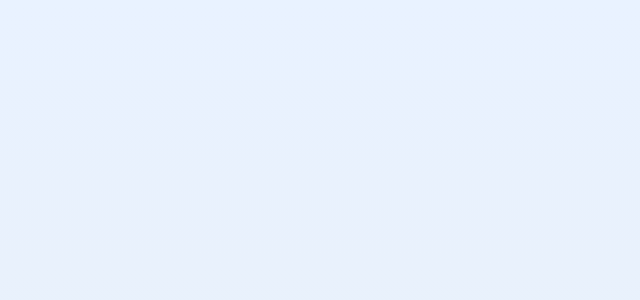
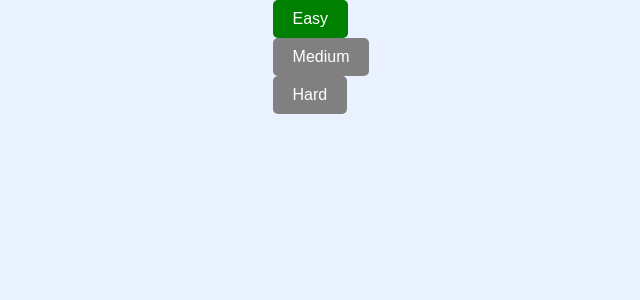
Before and after one commit to TobiasPfeil02/hangman-game, a Vue app: page /settings in a window 1280 px wide. Shown: the top 300 px of the page, without its empty margins (319-959 px from the left). Built offline with nearby package versions, Linux system fonts and the light colour scheme; the HTML template or start-up script is replaced by a standard one.

Commit message:
added difficulty to game state and buttons

```diff
--- a/src/stores/game.ts
+++ b/src/stores/game.ts
@@ -1,4 +1,5 @@
 import { defineStore } from 'pinia'
+import type { Difficulty } from '@/types/difficulty.enum.ts'
 
 export const useGameStore = defineStore('game', {
   state: () => ({
@@ -10,6 +11,7 @@ export const useGameStore = defineStore('game', {
     maxAttempts: 6,
     timer: 30,
     wordLength: 0,
+    difficulty: 'easy' as Difficulty,
   }),
   actions: {
     setWord(newWord: string) {
@@ -23,6 +25,10 @@ export const useGameStore = defineStore('game', {
     },
     setTimer(newTimer: number) {
       this.timer = newTimer
+    },
+    setDifficulty(newDifficulty: Difficulty) {
+      this.difficulty = newDifficulty
+      console.log(this.difficulty)
     },
     guessLetter(letter: string) {
       letter = letter.toUpperCase()
--- /dev/null
+++ b/src/types/difficulty.enum.ts
@@ -0,0 +1,5 @@
+export enum Difficulty {
+  Easy = 'easy',
+  Medium = 'medium',
+  Hard = 'hard'
+}
--- a/src/views/SettingsView.vue
+++ b/src/views/SettingsView.vue
@@ -1,11 +1,49 @@
 <script setup lang="ts">
+import { useGameStore } from '@/stores/game.ts'
+import { Difficulty } from '@/types/difficulty.enum.ts'
 
+const game = useGameStore()
 </script>
 
 <template>
-
+  <div>
+    <button
+      v-for="difficulty in Object.values(Difficulty)"
+      :key="difficulty"
+      :class="{
+        'btn-active': game.difficulty === difficulty,
+        'btn-primary': game.difficulty !== difficulty,
+      }"
+      @click="game.setDifficulty(difficulty)"
+    >
+      {{ difficulty.charAt(0).toUpperCase() + difficulty.slice(1) }}
+    </button>
+  </div>
 </template>
 
 <style scoped>
+.btn-primary {
+  background-color: gray;
+  color: white;
+  border: none;
+  padding: 10px 20px;
+  font-size: 16px;
+  cursor: pointer;
+  transition: background-color 0.3s ease;
+}
 
+.btn-primary:hover {
+  background-color: darkgray;
+}
+
+/* Aktiver Button-Stil */
+.btn-active {
+  background-color: green;
+  color: white;
+  border: none;
+  padding: 10px 20px;
+  font-size: 16px;
+  cursor: pointer;
+  transition: background-color 0.3s ease;
+}
 </style>
```
